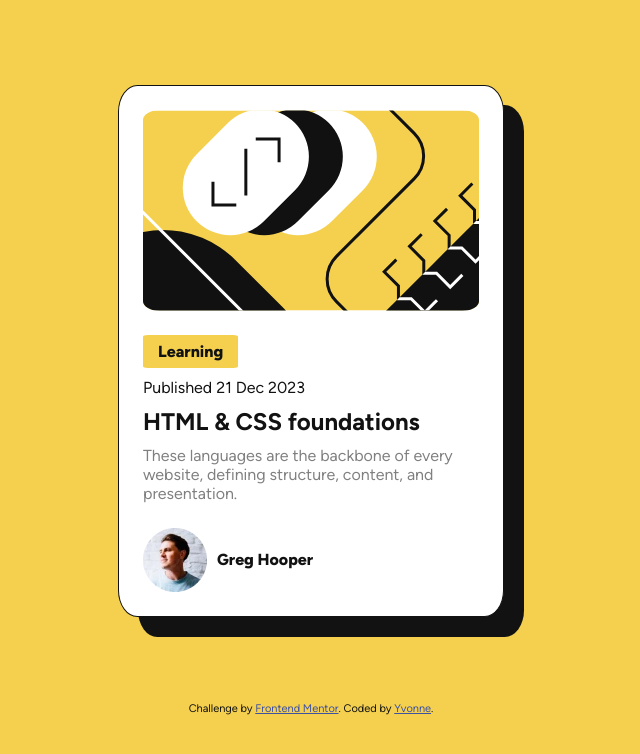
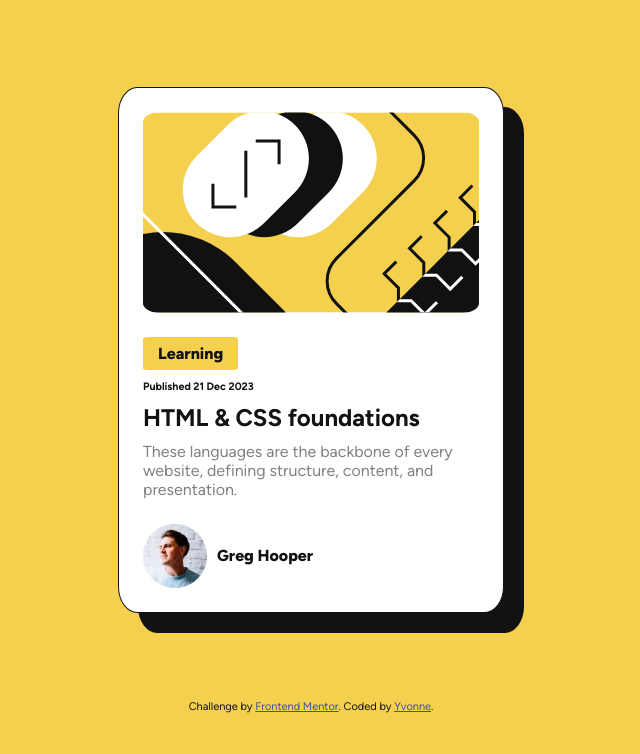
Before and after one commit to yvonne0711/blog-card, a plain HTML site: page index.html in a window 1280 px wide. Shown: the whole page, without its empty margins (329-969 px from the left). Drawn offline with Linux system fonts and the light colour scheme.

Commit message:
h7 to h6

```diff
--- a/index.html
+++ b/index.html
@@ -25,7 +25,7 @@
       <section class="card-content">
         <span class="category-tag">Learning</span>
 
-        <h7>Published 21 Dec 2023</h7>
+        <h6>Published 21 Dec 2023</h6>
 
         <a href="www.google.com"><h1>HTML & CSS foundations</h1></a>
 
```
